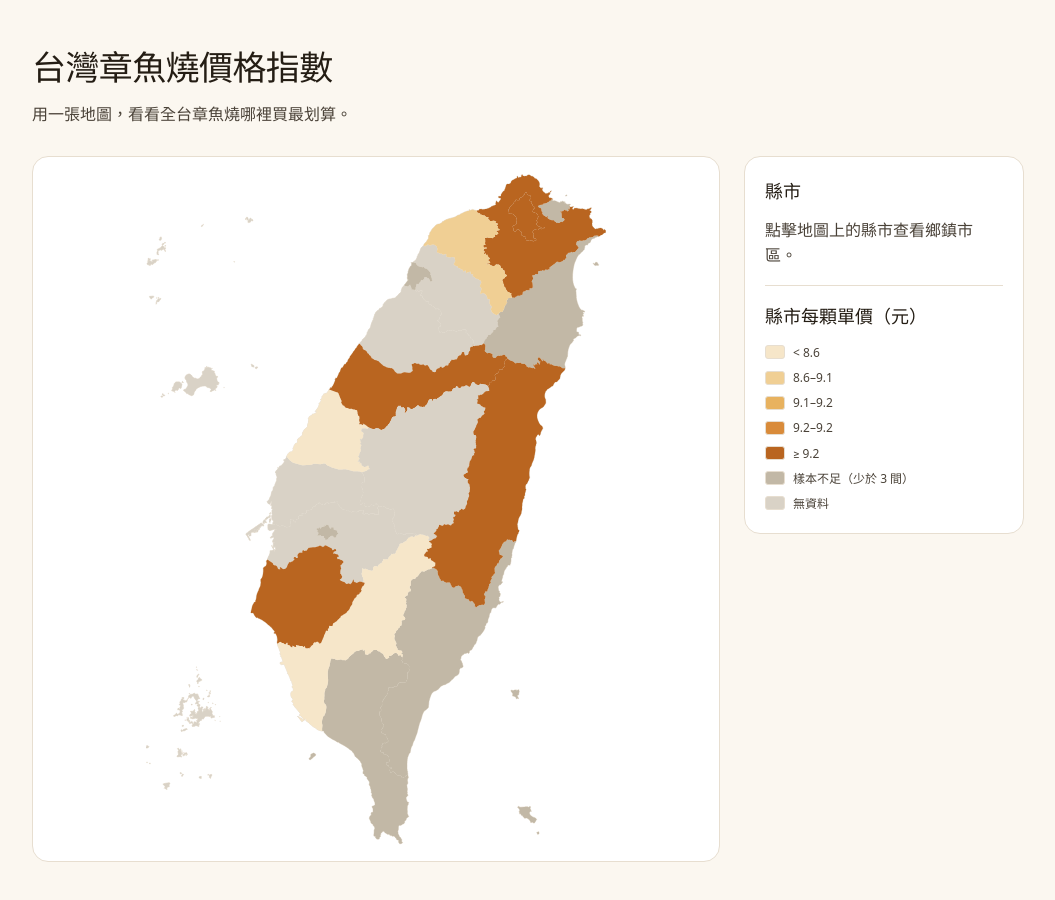
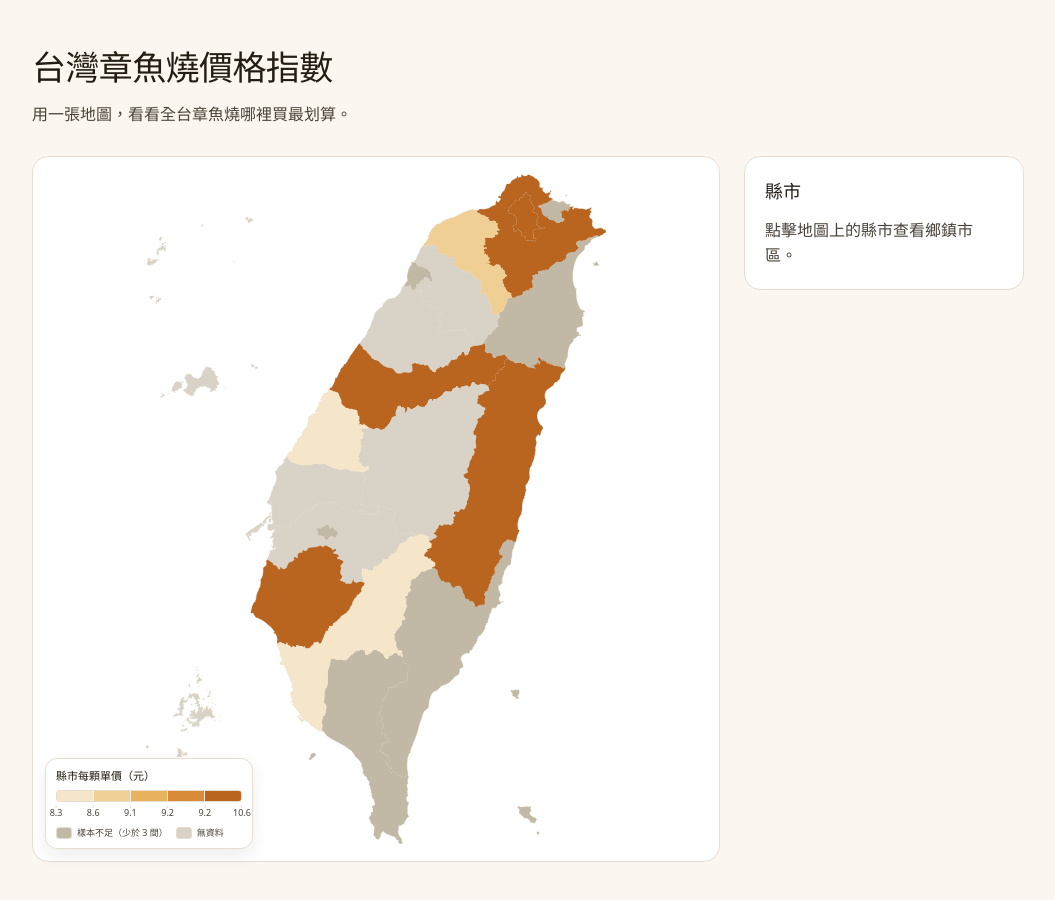
Before and after one commit to victor-900603/takoyaki-index, a React (Vite) app: page / in a window 1280 px wide. Shown: the top 900 px of the page, without its empty margins (112-1167 px from the left). Built offline with nearby package versions, Linux system fonts and the light colour scheme.

Commit message:
feat: 圖例改為地圖角落的數線比例尺

```diff
--- a/src/App.css
+++ b/src/App.css
@@ -180,36 +180,92 @@
 }
 
 .legend {
-    margin-top: 16px;
-    padding-top: 16px;
-    border-top: 1px solid var(--border);
+    position: absolute;
+    left: 12px;
+    bottom: 12px;
+    z-index: 3;
+    width: max-content;
+    max-width: calc(100% - 24px);
+    padding: 8px 10px;
+    border: 1px solid var(--border);
+    border-radius: 12px;
+    background: rgba(255, 255, 255, 0.92);
+    box-shadow: 0 6px 18px rgba(0, 0, 0, 0.08);
 }
 
 .legend__title {
-    font-size: 14px;
-    margin-bottom: 10px;
+    font-size: 11px;
+    margin-bottom: 5px;
+    color: var(--text-h);
 }
 
-.legend__list {
-    list-style: none;
-    margin: 0;
-    padding: 0;
+.legend__scale {
+    position: relative;
+    width: 186px;
+}
+
+.legend__bar {
+    display: flex;
+    overflow: hidden;
+    border: 1px solid var(--border);
+    border-radius: 3px;
+}
+
+.legend__band {
+    flex: 1;
+    height: 10px;
+}
+
+.legend__band:not(:last-child) {
+    border-right: 1px solid rgba(255, 255, 255, 0.75);
+}
+
+.legend__ticks {
+    position: relative;
+    height: 15px;
+    margin-top: 3px;
+}
+
+.legend__tick {
+    position: absolute;
+    top: 0;
     display: flex;
     flex-direction: column;
-    gap: 6px;
+    align-items: center;
+    transform: translateX(-50%);
 }
 
-.legend__item {
+.legend__tick-mark {
+    width: 1px;
+    height: 3px;
+    background: var(--border);
+}
+
+.legend__tick-label {
+    font-size: 9px;
+    line-height: 1.1;
+    color: var(--text);
+    white-space: nowrap;
+}
+
+.legend__extras {
     display: flex;
-    align-items: center;
+    flex-wrap: wrap;
     gap: 8px;
-    font-size: 12px;
+    margin-top: 6px;
+    font-size: 9px;
     color: var(--text);
 }
 
+.legend__extra {
+    display: inline-flex;
+    align-items: center;
+    gap: 5px;
+}
+
 .legend__swatch {
-    width: 18px;
-    height: 12px;
+    width: 14px;
+    height: 10px;
     border-radius: 3px;
     border: 1px solid var(--border);
     flex-shrink: 0;
--- a/src/App.tsx
+++ b/src/App.tsx
@@ -153,6 +153,16 @@ function App() {
                             onHoverRegion={handleHoverRegion}
                         />
                     )}
+                    <Legend
+                        thresholds={colorScale.thresholds}
+                        colors={colorScale.colors}
+                        domain={colorScale.domain}
+                        title={
+                            isTownView
+                                ? "鄉鎮市區每顆單價（元）"
+                                : "縣市每顆單價（元）"
+                        }
+                    />
                     {hover && (
                         <MapTooltip
                             x={hover.x}
@@ -188,15 +198,6 @@ function App() {
                             </div>
                         </dl>
                     )}
-                    <Legend
-                        thresholds={colorScale.thresholds}
-                        colors={colorScale.colors}
-                        title={
-                            isTownView
-                                ? "鄉鎮市區每顆單價（元）"
-                                : "縣市每顆單價（元）"
-                        }
-                    />
                 </aside>
             </main>
         </div>
--- a/src/components/Legend.tsx
+++ b/src/components/Legend.tsx
@@ -7,47 +7,67 @@ import {
 interface LegendProps {
     thresholds: number[];
     colors: readonly string[];
+    domain: [number, number] | null;
     title: string;
 }
 
-function formatRange(index: number, thresholds: number[]): string {
-    if (index === 0) return `< ${thresholds[0].toFixed(1)}`;
-    if (index === thresholds.length) {
-        return `≥ ${thresholds[thresholds.length - 1].toFixed(1)}`;
-    }
-    return `${thresholds[index - 1].toFixed(1)}–${thresholds[index].toFixed(1)}`;
-}
-
-export default function Legend({ thresholds, colors, title }: LegendProps) {
+export default function Legend({
+    thresholds,
+    colors,
+    domain,
+    title,
+}: LegendProps) {
+    const hasScale = domain !== null && thresholds.length > 0;
+    const ticks = hasScale ? [domain[0], ...thresholds, domain[1]] : [];
+    const segmentCount = colors.length;
     return (
         <div className="legend">
             <h2 className="legend__title">{title}</h2>
-            <ul className="legend__list">
-                {thresholds.length > 0 &&
-                    colors.map((color, index) => (
-                        <li key={color} className="legend__item">
+            {hasScale && (
+                <div className="legend__scale">
+                    <div className="legend__bar">
+                        {colors.map((color) => (
                             <span
-                                className="legend__swatch"
+                                key={color}
+                                className="legend__band"
                                 style={{ background: color }}
                             />
-                            <span>{formatRange(index, thresholds)}</span>
-                        </li>
-                    ))}
-                <li className="legend__item">
+                        ))}
+                    </div>
+                    <div className="legend__ticks">
+                        {ticks.map((value, index) => (
+                            <span
+                                key={index}
+                                className="legend__tick"
+                                style={{
+                                    left: `${(index / segmentCount) * 100}%`,
+                                }}
+                            >
+                                <span className="legend__tick-mark" />
+                                <span className="legend__tick-label">
+                                    {value.toFixed(1)}
+                                </span>
+                            </span>
+                        ))}
+                    </div>
+                </div>
+            )}
+            <div className="legend__extras">
+                <span className="legend__extra">
                     <span
                         className="legend__swatch"
                         style={{ background: LOW_SAMPLE_COLOR }}
                     />
-                    <span>樣本不足（少於 {MIN_SAMPLE} 間）</span>
-                </li>
-                <li className="legend__item">
+                    樣本不足（少於 {MIN_SAMPLE} 間）
+                </span>
+                <span className="legend__extra">
                     <span
                         className="legend__swatch"
                         style={{ background: NO_DATA_COLOR }}
                     />
-                    <span>無資料</span>
-                </li>
-            </ul>
+                    無資料
+                </span>
+            </div>
         </div>
     );
 }
--- a/src/lib/colorScale.ts
+++ b/src/lib/colorScale.ts
@@ -17,6 +17,7 @@ export interface ColorScale {
     colorFor(stat: RegionStat | undefined): string;
     thresholds: number[];
     colors: readonly string[];
+    domain: [number, number] | null;
 }
 
 export function buildColorScale(stats: Map<string, RegionStat>): ColorScale {
@@ -31,6 +32,7 @@ export function buildColorScale(stats: Map<string, RegionStat>): ColorScale {
                 stat ? LOW_SAMPLE_COLOR : NO_DATA_COLOR,
             thresholds: [],
             colors: LEVEL_COLORS,
+            domain: null,
         };
     }
 
@@ -46,5 +48,6 @@ export function buildColorScale(stats: Map<string, RegionStat>): ColorScale {
         },
         thresholds: scale.quantiles(),
         colors: LEVEL_COLORS,
+        domain: [Math.min(...values), Math.max(...values)],
     };
 }
```
Also changed, not shown: 1 other file (tests, documents, lock files or other folders).
